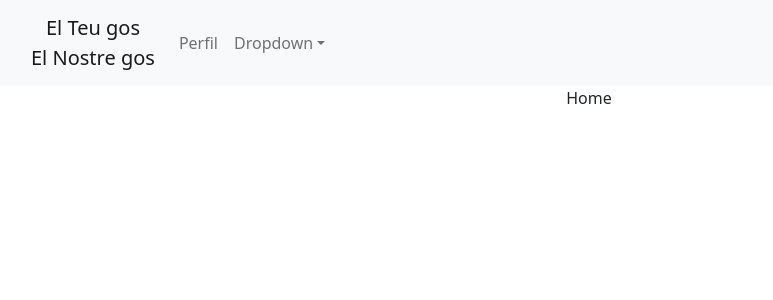
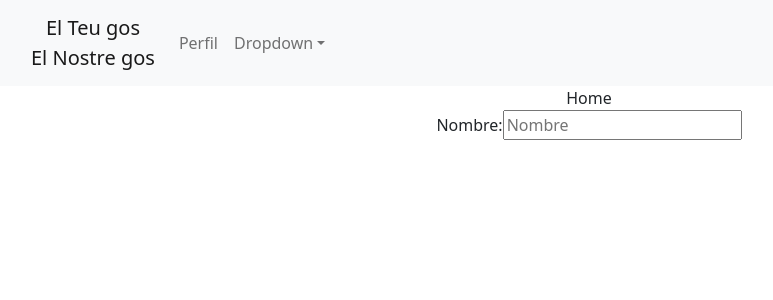
Before and after one commit to JoseOliver/teuGosNostreGosReact, a React (Vite) app: page / in a window 1280 px wide. Shown: the top 300 px of the page, without its empty margins (51-824 px from the left). Built offline with nearby package versions, Linux system fonts and the light colour scheme.

Commit message:
persist store added to project

```diff
--- a/package.json
+++ b/package.json
@@ -10,11 +10,15 @@
     "preview": "vite preview"
   },
   "dependencies": {
+    "@reduxjs/toolkit": "^1.9.5",
     "bootstrap": "^5.2.3",
     "react": "^18.2.0",
     "react-bootstrap": "^2.7.4",
     "react-dom": "^18.2.0",
-    "react-router-dom": "^6.11.1"
+    "react-redux": "^8.0.5",
+    "react-router-dom": "^6.11.1",
+    "redux-persist": "^6.0.0",
+    "redux-thunk": "^2.4.2"
   },
   "devDependencies": {
     "@types/react": "^18.0.28",
--- a/src/App.tsx
+++ b/src/App.tsx
@@ -4,8 +4,8 @@ import {
   Route
 } from "react-router-dom";
 import { Navig } from './common/navbar/Navbar';
-import Home from './views/home';
-import { Perfil } from './common/perfil/Perfil';
+import { Home } from './views/home';
+import { Perfil } from './views/Perfil';
 
 function App(): JSX.Element {
   return (
--- /dev/null
+++ b/src/app/dueñoSlice.tsx
@@ -0,0 +1,37 @@
+import { createSlice } from '@reduxjs/toolkit'
+
+interface Usuario {
+  nombre?:string;
+  apellido?:string;
+  telefono?:string;
+  email?:string;
+  token?: string;
+}
+
+let UsuarioVacio:Usuario = {
+  nombre:'',
+  apellido:'',
+  telefono:'',
+  email:'',
+  token: ''
+}
+
+export const dueñoSlice = createSlice({
+  name: 'dueño',
+  initialState: UsuarioVacio,
+  reducers: {
+    setDueño: (state, action) => {
+      return {
+        ...state,
+        ...action.payload
+      };
+    },
+    resetDueño: () => {
+      return {...UsuarioVacio};
+    }
+  }
+});
+
+export const { setDueño, resetDueño } = dueñoSlice.actions;
+export const selectMe = (state:any) => state;
+export default dueñoSlice.reducer
--- /dev/null
+++ b/src/app/store.tsx
@@ -0,0 +1,23 @@
+import { configureStore } from '@reduxjs/toolkit';
+import dueñoSlice from './dueñoSlice';
+import storage from 'redux-persist/lib/storage';
+import { combineReducers } from 'redux';
+import { persistReducer } from 'redux-persist';
+import thunk from 'redux-thunk';
+
+const reducers = combineReducers({
+    dueño: dueñoSlice
+})
+
+const persistConfig = {
+    key: 'root',
+    storage,
+}
+
+const persistedReducer = persistReducer(persistConfig, reducers);
+
+
+export default configureStore({
+    reducer: persistedReducer,
+    middleware: [thunk]
+});
--- a/src/main.tsx
+++ b/src/main.tsx
@@ -2,14 +2,24 @@ import React from 'react';
 import ReactDOM from 'react-dom/client';
 import App from './App.tsx';
 import {BrowserRouter} from "react-router-dom";
+import { Provider } from 'react-redux';
+import store from './app/store'
 import './index.css';
 import 'bootstrap/dist/css/bootstrap.min.css';
+import { PersistGate } from "redux-persist/integration/react";
+import { persistStore } from "redux-persist";
+
+const persistor = persistStore(store);
 
 
 ReactDOM.createRoot(document.getElementById('root') as HTMLElement).render(
   <React.StrictMode>
-    <BrowserRouter>
-      <App />
-    </BrowserRouter>
-  </React.StrictMode>,
+    <Provider store={store}>
+      <PersistGate loading={null} persistor={persistor}>
+        <BrowserRouter>
+          <App />
+        </BrowserRouter>
+      </PersistGate>
+    </Provider>
+  </React.StrictMode>
 )
--- a/src/common/perfil/Perfil.tsx
+++ b/src/views/Perfil.tsx
@@ -1,5 +1,3 @@
-import React from 'react'
-
 export const Perfil = () => {
     return (
         <div>Perfil</div>
--- a/src/views/home.tsx
+++ b/src/views/home.tsx
@@ -1,9 +1,24 @@
-import React from 'react'
+import { useEffect } from 'react'
+import { useDispatch, useSelector } from "react-redux"
+import { selectMe, setDueño, resetDueño } from "../app/dueñoSlice";
+import { Button } from "react-bootstrap";
 
-const Home = () => {
+export const Home = () => {
+    const dueño = useSelector(selectMe);
+    const dispatch = useDispatch();
+    let usuario = {nombre:'Juan'};
+    useEffect(()=>{
+        console.log(dueño);
+    },[dueño]);
     return (
-        <div>Home</div>
+        <>
+            <div>Home</div>
+            <label>Nombre: </label>
+            <input type="text" onChange={(event:any)=>{
+                dispatch(setDueño({nombre:event.target.value}));
+                // console.log(event);
+            }} placeholder='Nombre' />
+        </>
+
     )
 }
-
-export default Home
```
Also changed, not shown: 1 other file (tests, documents, lock files or other folders).
